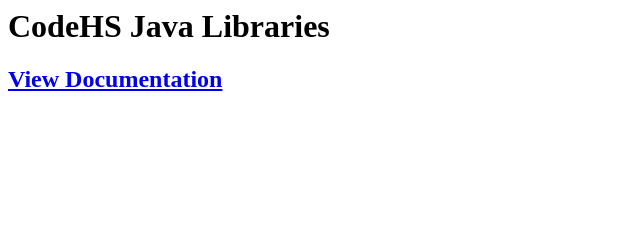
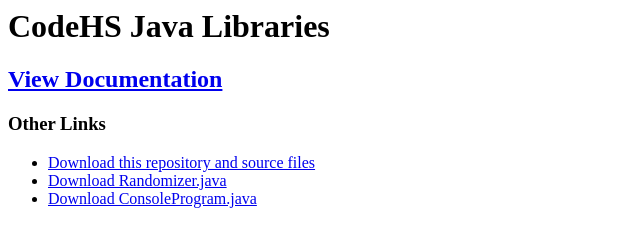
Before and after one commit to codehs/codehs-java-library, a plain HTML site: page index.html in a window 1280 px wide. Shown: the whole page, without its empty margins (0-640 px from the left). Drawn offline with Linux system fonts and the light colour scheme.

Commit message:
add gitignore and update index

```diff
--- a/index.html
+++ b/index.html
@@ -2,3 +2,12 @@
 
 
 <h2><a href="doc/index.html">View Documentation</a></h2>
+
+
+<h3>Other Links</h3>
+
+<ul>
+	<li><a href="https://github.com/codehs/codehs-java-library">Download this repository and source files</a></li>
+	<li><a href="src/Randomizer.java">Download Randomizer.java</a></li>
+	<li><a href="src/ConsoleProgram.java">Download ConsoleProgram.java</a></li>
+</ul>
```
Also changed, not shown: 2 other files.
